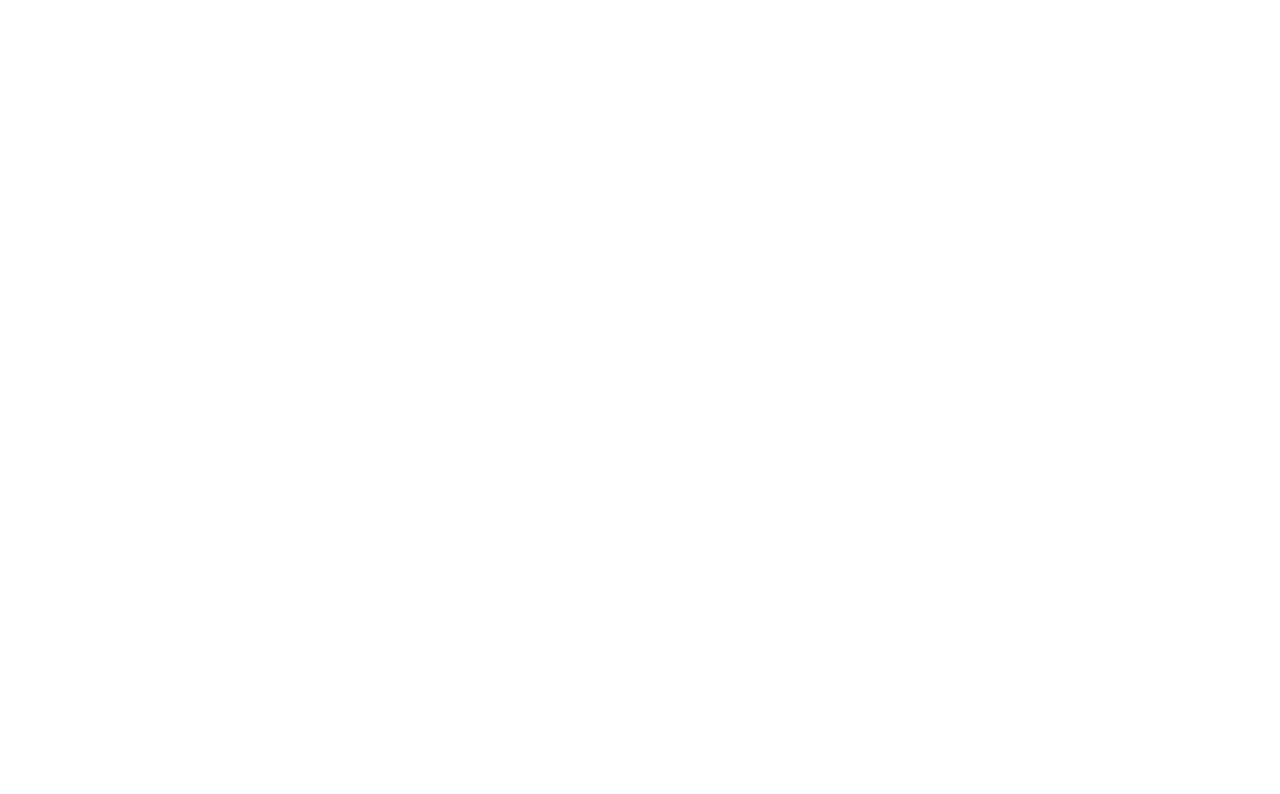
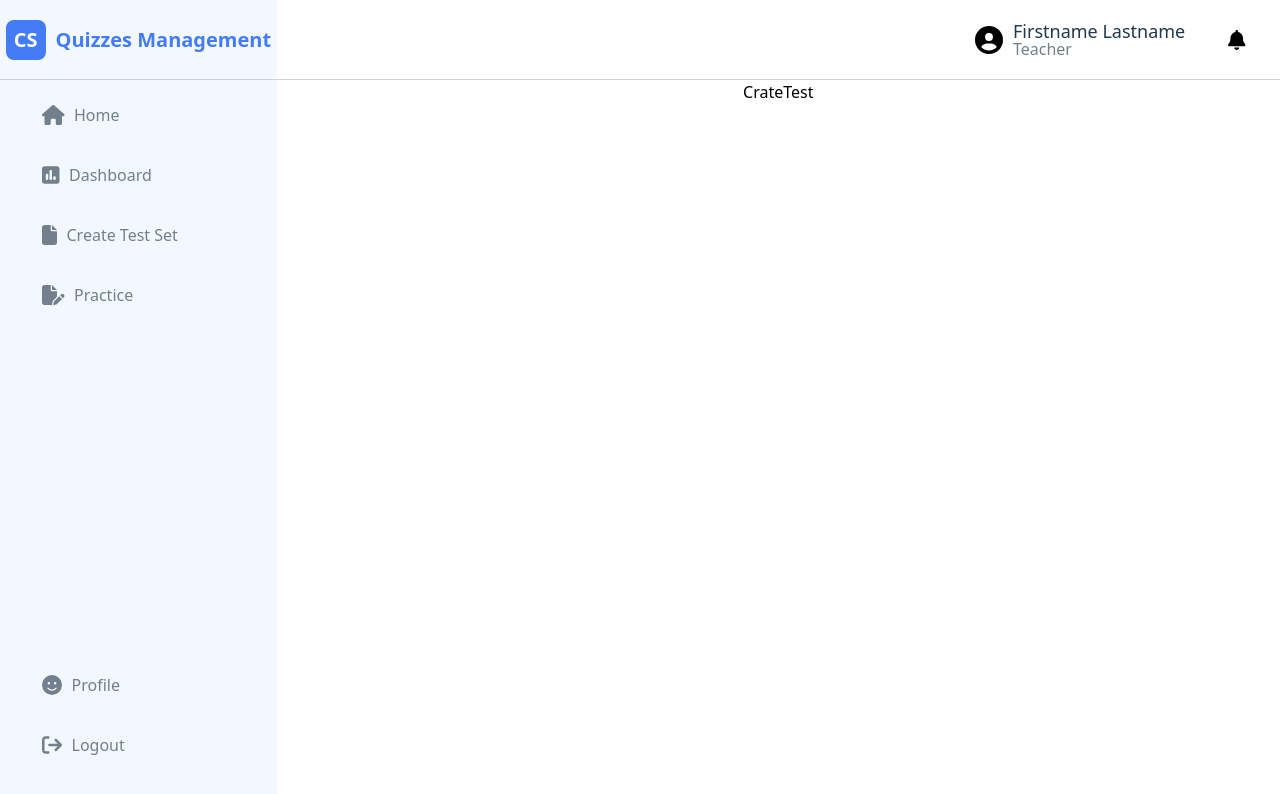
Before and after one commit to Putthakun/QuizzesManagementReact, a React (Vite) app in the folder QuizzesManagementFrontend/: page /create_test_teacher in a window 1280 px wide. Before the commit this address had no page. Shown: the top 794 px of the page. Built offline with nearby package versions, Linux system fonts and the light colour scheme.

Commit message:
Create Page Create Test Teacher

```diff
--- a/QuizzesManagementFrontend/src/App.jsx
+++ b/QuizzesManagementFrontend/src/App.jsx
@@ -5,6 +5,7 @@
 import Subject_student from './pages/student/Subject_student';
 import Home_teacher from './pages/teacher/Home_teacher';
 import Subject_teacher from './pages/teacher/Subject_teacher'
+import Create_test_teacher from './pages/teacher/Create_test_teacher';
 
 function App() {
 
@@ -17,6 +18,7 @@
         <Route path="/subject_student" element={<Subject_student />} />
         <Route path="/home_teacher" element={<Home_teacher />} />
         <Route path="/subject_teacher" element={<Subject_teacher />} />
+        <Route path="/create_test_teacher" element={<Create_test_teacher />} />
       </Routes>
     </Router>
   );
--- /dev/null
+++ b/QuizzesManagementFrontend/src/pages/teacher/Create_test_teacher.jsx
@@ -0,0 +1,23 @@
+import Navbar_top_teacher from "../../components/teacher/Navbar_top_teacher"
+import Navbar_teacher from "../../components/teacher/Navbar_teacher"
+
+function Create_test_teacher() {
+    return (
+        <div>
+            <div className="main_home">
+                <Navbar_teacher/>
+                <div className="main_home_right">
+                    <div className="main_home_right_top">
+                        <Navbar_top_teacher/>
+                    </div>
+
+                    <div className="main_right_subject_teacher">
+                        CrateTest
+                    </div>
+                </div>
+            </div>
+        </div>
+    )
+}
+
+export default Create_test_teacher
```
